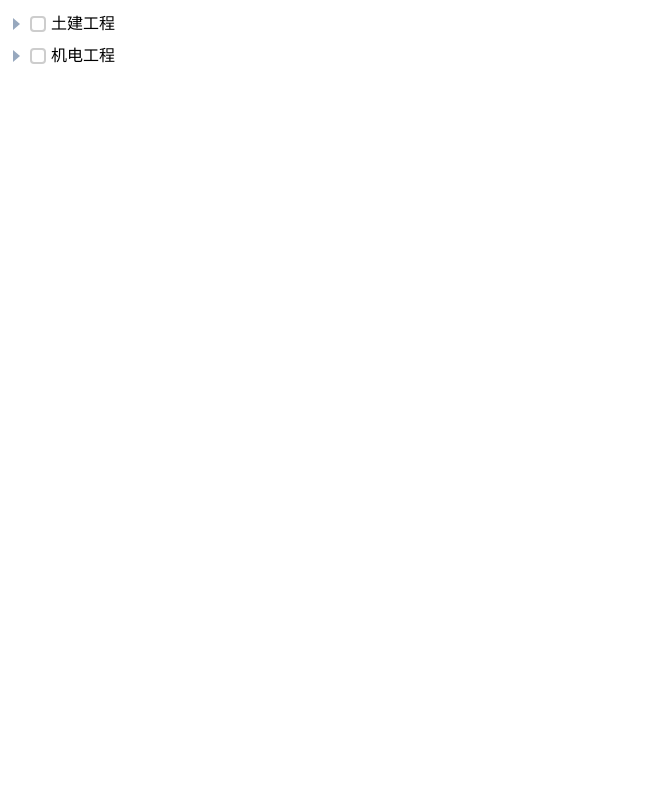
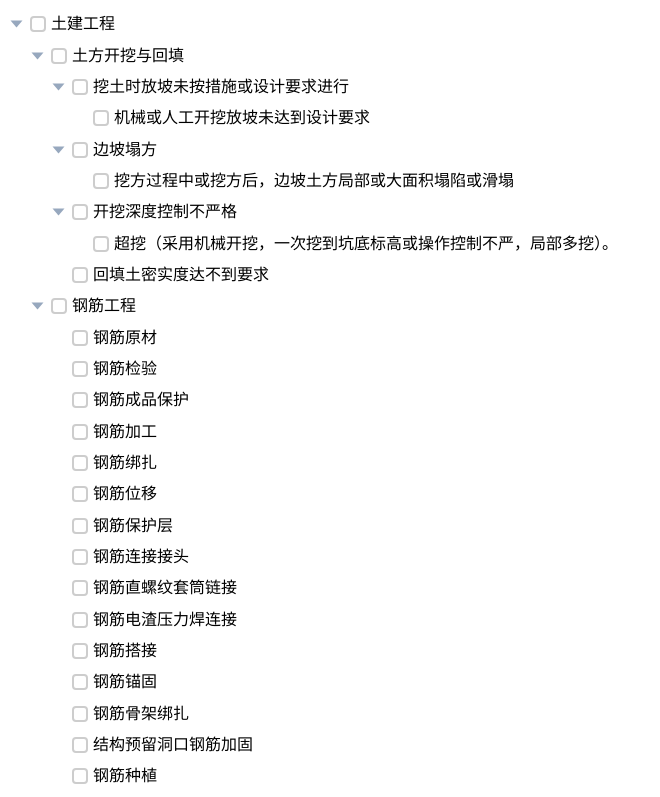
Before and after one commit to woshichenxi2003/vue-tree, a Vue app: page / in a window 1280 px wide. Shown: the top 797 px of the page, without its empty margins (0-660 px from the left). Built offline with nearby package versions, Linux system fonts and the light colour scheme.

Commit message:
完善后第一个班

```diff
--- a/src/App.vue
+++ b/src/App.vue
@@ -1,13 +1,12 @@
 <template>
     <div id="app">
-        <tree :treeData="treeData"></tree>
+        <tree :treeData="treeData" isAllOpen="true" v-on:inselectnode="selectnode"></tree>
     </div>
 </template>
 
 <script>
 import tree from "./components/tree";
 import { treeData } from '../static/data';
-window.treeData = treeData;
 export default {
     name: 'app',
     data() {
@@ -17,7 +16,13 @@ export default {
     },
     components: {
         tree
+    },
+    methods: {
+        selectnode(obj) {
+            console.log(obj);
+        }
     }
+
 }
 </script>
 
--- a/src/components/tree.vue
+++ b/src/components/tree.vue
@@ -5,43 +5,37 @@ export default {
     components: {},
     data() {
         return {
-            node: this.treeData,
-            newNode: []
+            newNode: this.reBuildData(this.treeData)
         }
 
     },
-    computed: {
-        newTreeData() {
-            //重构后的数据且初始化数据
-            // let newNode = [];
-            //深度复制node给currentNode
-            let currentNode = this.copeArr(this.node);
-            this.reBuildData(currentNode, this.newNode);
-            return this.newNode
+    props: {
+        treeData: Array,
+        isMultiple: {
+            type: String,
+            default: 'false'
+        },
+        isAllOpen: {
+            type: String,
+            default: 'false'
         }
     },
-    props: ['treeData', 'isMultiple'],
     methods: {
-        //深度赋值node数组的方法
-        copeArr(arr) {
-            let newArr = [];
-            arr.forEach(function(element) {
-                newArr.push(JSON.parse(JSON.stringify(element)));
-            }, this);
-            return newArr
-        },
         //数据重建方法
-        reBuildData(arr, outArr) {
+        reBuildData(arr) {
+            var newArr = [];
             arr.forEach((ele, index) => {
                 if (ele._parentId == null) {
                     // 给父节点添加自定义属性 初始化只有根目录显示不打开子目录
-                    ele.isShow = true;
-                    ele.isChecked = false;
-                    ele.isOpen = false;
-                    ele.childNode = this.checkChildNode(ele.id, arr);
-                    outArr.push(JSON.parse(JSON.stringify(ele)));
+                    this.$set(ele, 'isShow', true);
+                    this.$set(ele, 'isChecked', false);
+                    this.isAllOpen == 'true' ? this.$set(ele, 'isOpen', true) : this.$set(ele, 'isOpen', false);
+                    this.$set(ele, 'childNode', this.checkChildNode(ele.id, arr));
+                    newArr.push(ele);
                 }
-            })
+            }, this)
+
+            return newArr
         },
         //找出一个id下的所有子节点的方法 ，用于在递归遍历中
         checkChildNode(cId, arr) {
@@ -50,17 +44,17 @@ export default {
             arr.forEach(function(element, index) {
                 if (element._parentId == cId) {
                     //找到子元素后继续寻找子元素的子元素
-                    element.isShow = true;
-                    element.isChecked = false;
-                    element.isOpen = false;
-                    element.childNode = this.checkChildNode(element.id, arr);
-                    currentArr.push(JSON.parse(JSON.stringify(element)));
+                    this.isAllOpen == 'true' ? this.$set(element, 'isOpen', true) : this.$set(element, 'isOpen', false);
+                    this.$set(element, 'isChecked', false);
+                    this.$set(element, 'isShow', true);
+                    this.$set(element, 'childNode', this.checkChildNode(element.id, arr));
+                    currentArr.push(element);
                 }
             }, this);
             return currentArr;
         },
         findNodeAndSet(id, key, value, arr) {
-            console.log(id, key, value, arr)
+            // console.log(id, key, value, arr)
             arr.forEach(function(element) {
                 if (element.id == id) {
                     element[key] = value;
@@ -94,11 +88,14 @@ export default {
                                     if (item.childNode.length) {
                                         return h('i', {
                                             'class': {
-                                                'checkbox_arrow': true
+                                                'checkbox_arrow': true,
+                                                'expanded': item.isOpen
                                             },
                                             attrs: {
-                                                nodeId: item.id,
-                                                parentNodeId: item._parentId
+                                                nodeid: item.id,
+                                                parentnodeId: item._parentId,
+                                                isopen: item.isOpen,
+                                                ischecked: item.isChecked
                                             }
                                         }, '')
                                     }
@@ -122,6 +119,11 @@ export default {
                             'span', {
                                 'class': {
                                     'checkbox_msg': true
+                                },
+                                on: {
+                                    click: function(event) {
+                                        This.pitchOneNode(event)
+                                    }
                                 }
                             }, [item.name]
                         ),
@@ -154,30 +156,45 @@ export default {
 
         },
         show_down(eve) {
-            // let _parent = eve.srcElement.parentNode;
-            // let _current = eve.srcElement;
-            // let _currentId = eve.srcElement.nodeId;
-            // if (_parent.parentNode.children[3]) {
-            //     _parent.parentNode.children[3].classList.add('active');
-            //     _current.classList.add('expanded');
-            // }
-            //获得标签的id
             let _currentId = eve.srcElement.getAttribute('nodeid');
-            this.findNodeAndSet(_currentId, 'isOpen', true, this.newNode);
-            console.log(_currentId);
+            let _currentIsopen = eve.srcElement.getAttribute('isopen');
+            //完善关闭合上
+            if (_currentIsopen === 'true') {
+                this.findNodeAndSet(_currentId, 'isOpen', false, this.newNode);
+            } else {
+                this.findNodeAndSet(_currentId, 'isOpen', true, this.newNode);
+            }
+
             eve.stopPropagation();
+        },
+        pitchOneNode(eve) {
+            console.log(123);
+            let _currentId = eve.srcElement.getAttribute('nodeid');
+            let _currentParent = eve.srcElement.getAttribute('parentnodeId');
+            let _currentName = eve.srcElement.innerHtml;
+            let obj = {
+                _currentId,
+                _currentParent,
+                _currentName
+            }
+            this.$emit('increment', obj)
         }
 
     },
     render: function(h) {
         let This = this;
+        window.newNode = this.newNode;
         return h('div', {
             'class': {
                 'tree_con': true
+            },
+            attrs: {
+                onselectstart: "javascript:return false;"
             }
-        }, this.newTreeData.map((item) => {
+        }, this.newNode.map((item) => {
             return This.createNode(h, item);
         }))
+
     }
 
 }
@@ -240,7 +257,7 @@ export default {
 
 .checkbox_con .child_con {
     height: 0;
-    transition: height 0.6s ease-in-out;
+    transition: height 0.3s ease-in-out;
     padding-left: 16px;
 }
 
```
